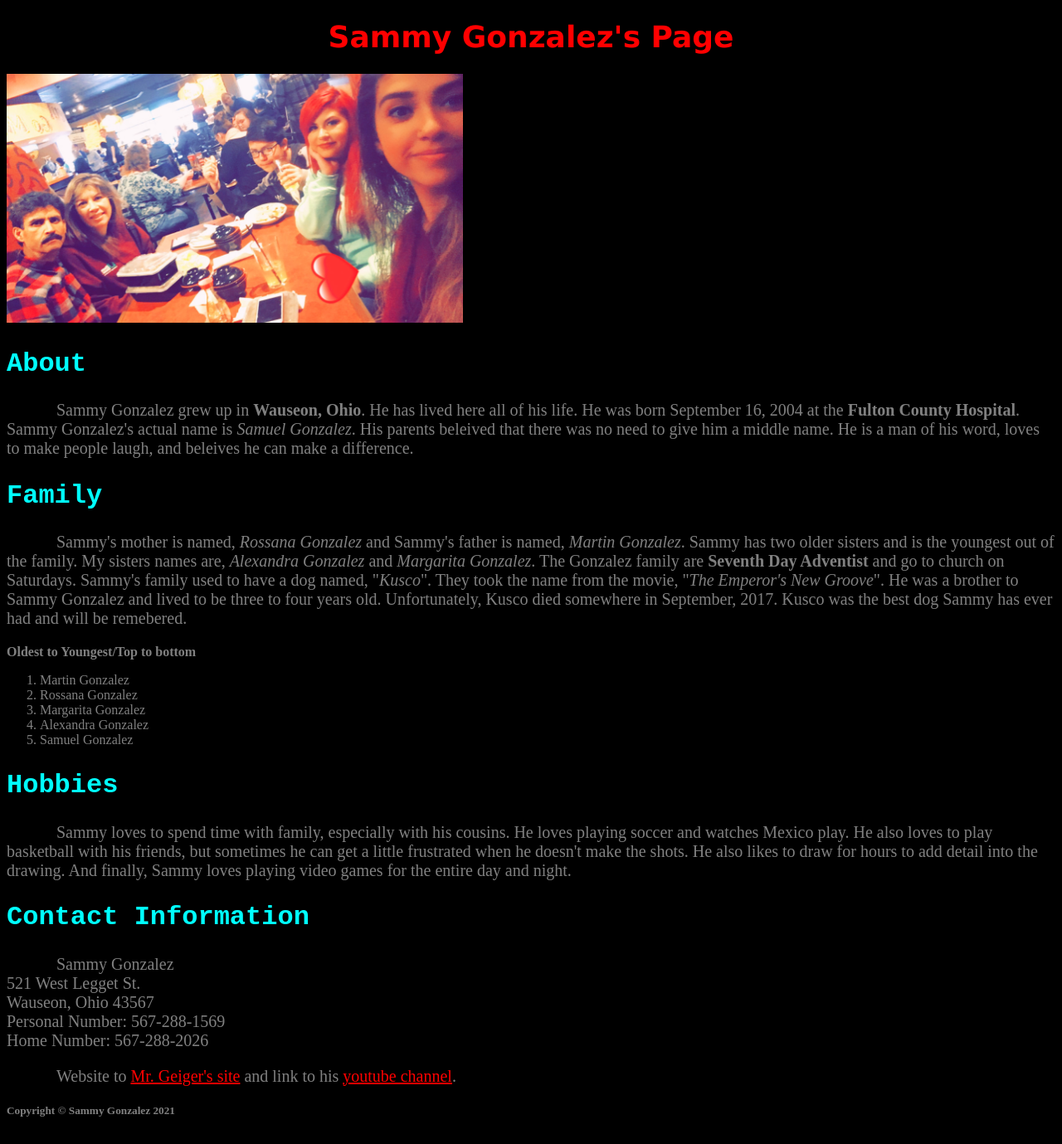
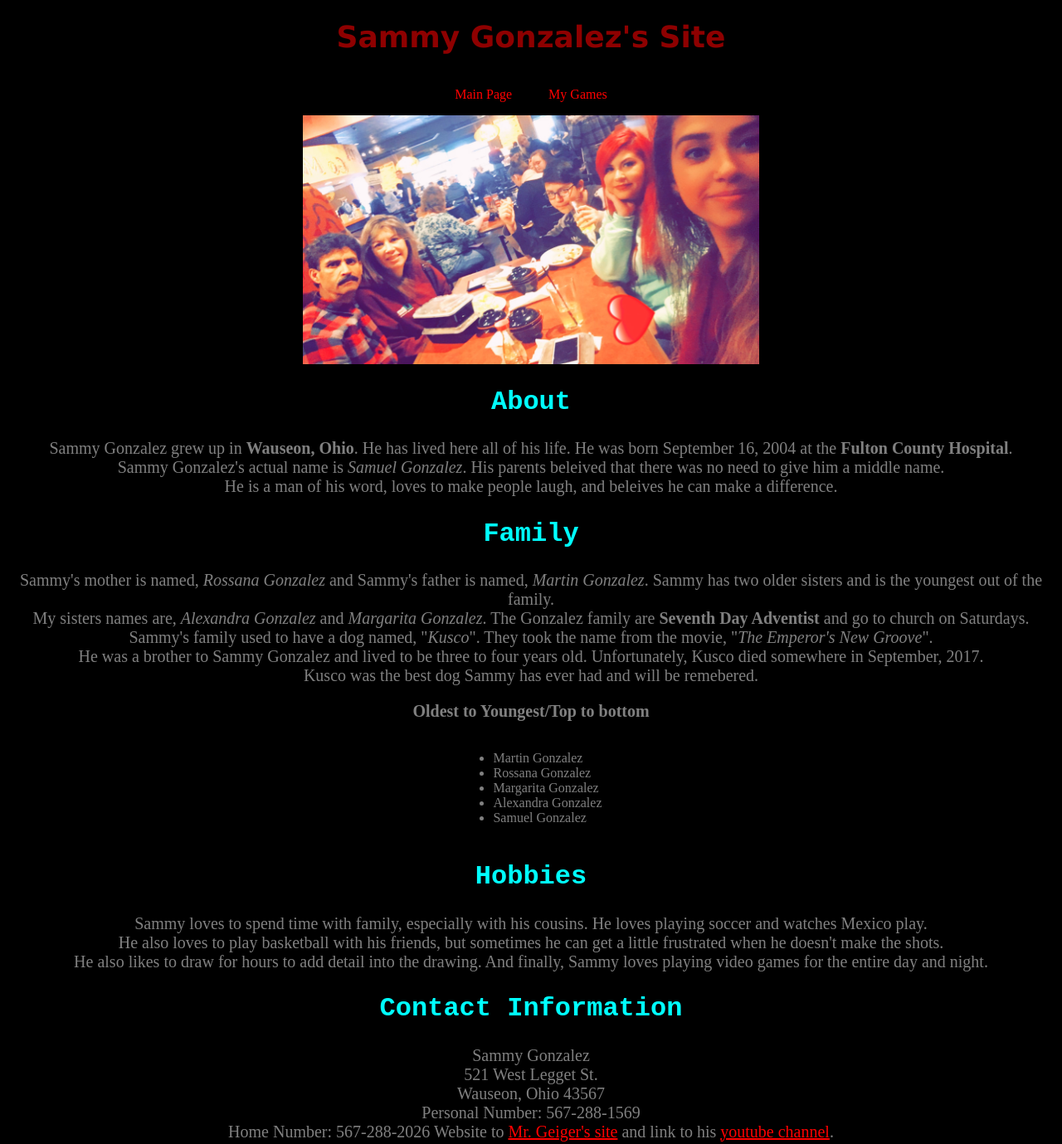
Before and after one commit to UsLegend123/myweb, a plain HTML site: page index.html in a window 1280 px wide. Shown: the top 1379 px of the page at 83% size. Drawn offline with Linux system fonts and the light colour scheme.

Commit message:
Made adjustments to my Site

```diff
--- a/index.html
+++ b/index.html
@@ -8,7 +8,7 @@
 		<meta name="description" content="This is a page about Sammy Gonzalez.">
 		<meta name="keywords" content="Sammy Gonzalez, Samuel Gonzalez, Sam Gonzalez, Student, Four County Programming">
 
-		<title>Sammy Gonzalez's Web Page</title>
+		<title>Sammy Gonzalez's Home Site</title>
 
 		<link href = "myStyle.css" rel="stylesheet" type = "text/css" />
 
@@ -16,55 +16,67 @@
 
 	<!-- The body contains the acutal displayed content of our page -->
 	<body>
-		<h1>Sammy Gonzalez's Page</h1>
+		<h1>Sammy Gonzalez's Site</h1>
+
+		<div>
+			<nav>
+				<ul>
+					<li><a href = "index.html" title = "Home Page">Main Page</a></li>
+					<li><a href = "Second Page.html" title = "Second Page">My Games</a></li>
+				</ul>
+			</nav>
+		</div>
 
 		<img src = "IMG-6642.JPG"
 			 alt = "Sammy's Picture"
+			 class = "center"
 			 width = "550" height="300" />
 
 		<h2>About</h2>
 		<p>Sammy Gonzalez grew up in <Strong>Wauseon, Ohio</Strong>. He has lived here all of his life.
-		He was born September 16, 2004 at the <Strong>Fulton County Hospital</Strong>.
+		He was born September 16, 2004 at the <Strong>Fulton County Hospital</Strong>.<br />
 		Sammy Gonzalez's actual name is <em>Samuel Gonzalez</em>.
-		His parents beleived that there was no need to give him a middle name.
+		His parents beleived that there was no need to give him a middle name.<br />
 		He is a man of his word, loves to make people laugh, and beleives he can make a difference.</p>
 
 		<h2>Family</h2>
 		<p>Sammy's mother is named, <em>Rossana Gonzalez</em> and Sammy's father is named, <em>Martin Gonzalez</em>.
-		Sammy has two older sisters and is the youngest out of the family.
+		Sammy has two older sisters and is the youngest out of the family.<br />
 		My sisters names are, <em>Alexandra Gonzalez</em> and <em>Margarita Gonzalez</em>.
-		The Gonzalez family are <Strong>Seventh Day Adventist</Strong> and go to church on Saturdays.
+		The Gonzalez family are <Strong>Seventh Day Adventist</Strong> and go to church on Saturdays.<br />
 		Sammy's family used to have a dog named, "<em>Kusco</em>".
-		They took the name from the movie, "<em>The Emperor's New Groove</em>".
+		They took the name from the movie, "<em>The Emperor's New Groove</em>".<br/ >
 		He was a brother to Sammy Gonzalez and lived to be three to four years old.
-		Unfortunately, Kusco died somewhere in September, 2017.
+		Unfortunately, Kusco died somewhere in September, 2017.<br/ >
 		Kusco was the best dog Sammy has ever had and will be remebered.</p>
-		<strong>Oldest to Youngest/Top to bottom</strong>
-		<ol>
+		<p><strong>Oldest to Youngest/Top to bottom</strong></p>
+
+		<div>
+			<ul>
 				<li>Martin Gonzalez</li>
 				<li>Rossana Gonzalez</li>
 				<li>Margarita Gonzalez</li>
 				<li>Alexandra Gonzalez</li>
 				<li>Samuel Gonzalez</li>
-		</ol>
+			</ul>
+		</div>
 
 		<h2>Hobbies</h2>
 		<p>Sammy loves to spend time with family, especially with his cousins.
-		He loves playing soccer and watches Mexico play.
-		He also loves to play basketball with his friends, but sometimes he can get a little frustrated when he doesn't make the shots.
+		He loves playing soccer and watches Mexico play.<br/ >
+		He also loves to play basketball with his friends, but sometimes he can get a little frustrated when he doesn't make the shots.<br/ >
 		He also likes to draw for hours to add detail into the drawing.
 		And finally, Sammy loves playing video games for the entire day and night.<p>
 
 		<h2>Contact Information</h2>
-		<p>
-			Sammy Gonzalez<br />
+		<p>Sammy Gonzalez<br />
 		   521 West Legget St.<br />
 		   Wauseon, Ohio 43567<br />
 	       Personal Number: 567-288-1569<br />
 		   Home Number: 567-288-2026
-		<p>
+
 		Website to <a href="https://mrgeiger.com"  title="Mr. Geiger's Site">Mr. Geiger's site</a> and link to his
-		<a href="https://www.youtube.com/channel/UCbPamlK8WDwpQ2_eKXeW1Qg">youtube channel</a>.
+		<a href="https://www.youtube.com/channel/UCbPamlK8WDwpQ2_eKXeW1Qg">youtube channel</a>.<br />
 
 		<h5>Copyright &copy; Sammy Gonzalez 2021</h5>
 	</body>
--- a/myStyle.css
+++ b/myStyle.css
@@ -1,21 +1,38 @@
 h1
 {
 	font-family: "Varanda", "Geneva", "Melvetica", sans-serif;
-	color: red;
+	color: #8E0000;
 	text-align: center;
 	font-size: 2.25em;
 }
-h2
+
+.center
 {
-	color: aqua;
-	font-size: 2em;
-	font-family: "Courier New", monospace;
-
+	display: block;
+	margin-left: auto;
+	margin-right: auto;
 }
 
-a
+nav li
 {
-	color: red;
+	display: inline;
+	padding-right: 40px;
+}
+
+nav a:link
+{
+	text-decoration: none;
+}
+
+nav a:hover
+{
+	text-decoration: underline;
+}
+
+nav a:active
+{
+	color: white;
+	text-decoration: underline;
 }
 
 body
@@ -25,8 +42,32 @@ body
 	font-family: "Times New Roman", serif;
 }
 
+h2
+{
+	color: aqua;
+	font-size: 2em;
+	font-family: "Courier New", monospace;
+	text-align: center;
+}
+
 p
 {
 	font-size: 1.25em;
-	text-indent: 3em;
+	text-align: center;
 }
+
+div
+{
+	text-align: center;
+}
+
+ul
+{
+	display: inline-block;
+	text-align: left;
+}
+
+a
+{
+	color: red;
+}
```
Also changed, not shown: Second Page.html (added, +32 -0 lines). Lines whose indentation alone changed are shown as unchanged.
